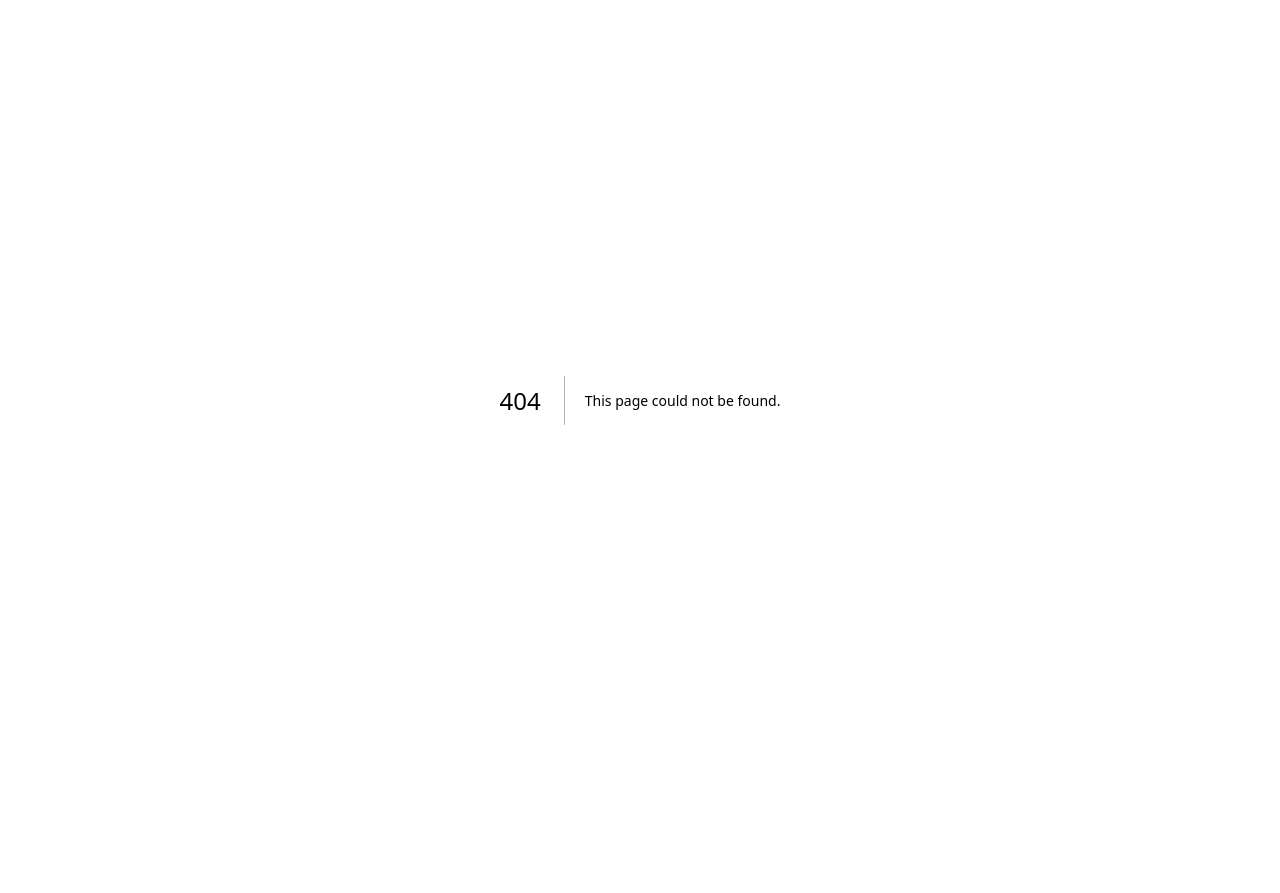
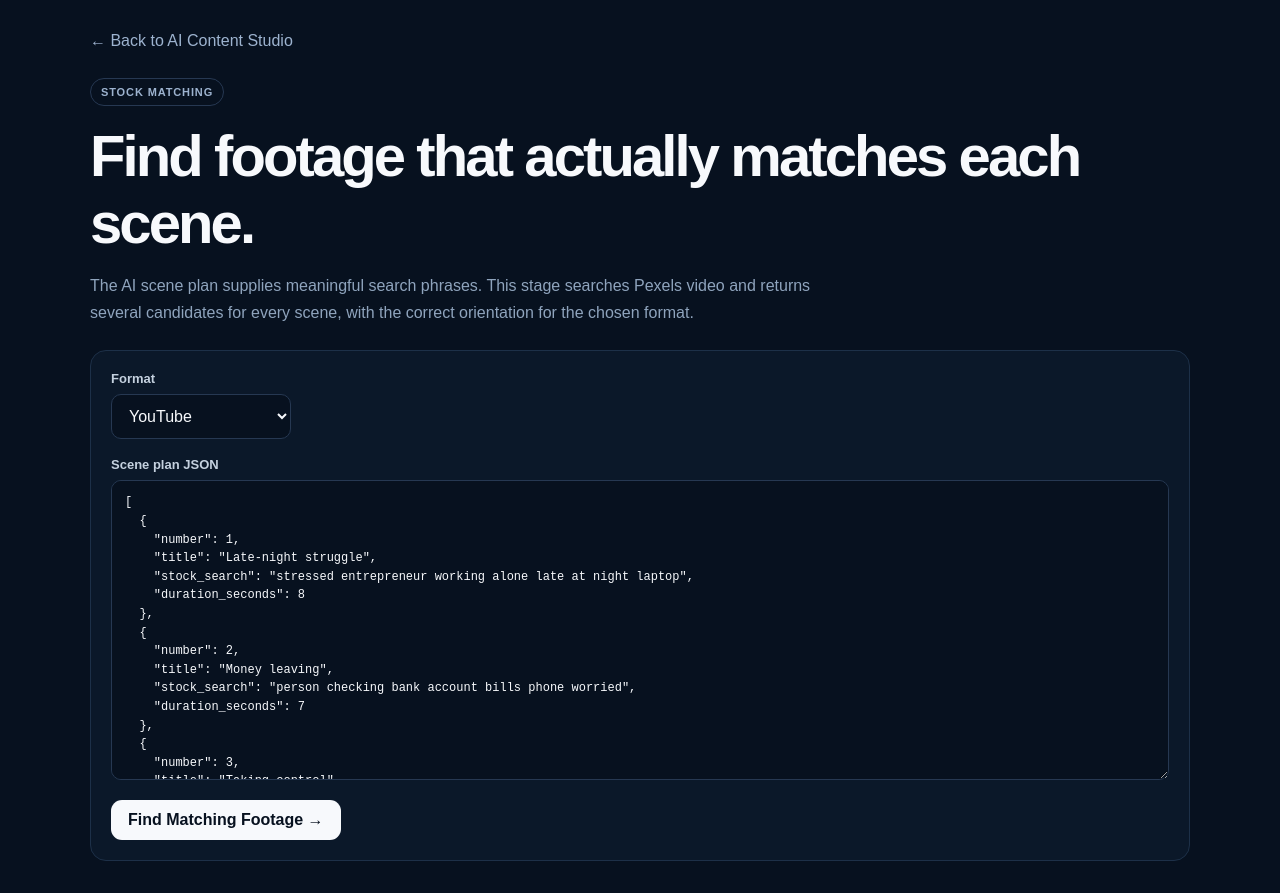
Before and after one commit to Zestplay-com/ai-content-studio, a Next.js app: page /stock-matcher in a window 1280 px wide. Before the commit this address had no page. Before the commit the page ends 800 px from the top, so only its background shows below. Built offline with nearby package versions, Linux system fonts and the light colour scheme.

Commit message:
Add stock footage matcher test workspace

```diff
--- /dev/null
+++ b/app/stock-matcher/page.tsx
@@ -0,0 +1,121 @@
+"use client";
+
+import { useState } from "react";
+
+type Match = {
+  scene_number: number;
+  query: string;
+  orientation: string;
+  results: Array<{
+    id: number;
+    duration: number;
+    thumbnail: string;
+    pexels_url: string;
+    creator: string;
+    creator_url: string;
+    video_url: string | null;
+  }>;
+};
+
+const sampleScenes = [
+  { number: 1, title: "Late-night struggle", stock_search: "stressed entrepreneur working alone late at night laptop", duration_seconds: 8 },
+  { number: 2, title: "Money leaving", stock_search: "person checking bank account bills phone worried", duration_seconds: 7 },
+  { number: 3, title: "Taking control", stock_search: "young adult planning personal finances notebook laptop", duration_seconds: 8 },
+];
+
+export default function StockMatcherPage() {
+  const [format, setFormat] = useState("YouTube");
+  const [scenesText, setScenesText] = useState(JSON.stringify(sampleScenes, null, 2));
+  const [matches, setMatches] = useState<Match[]>([]);
+  const [loading, setLoading] = useState(false);
+  const [error, setError] = useState("");
+
+  async function matchStock() {
+    setLoading(true);
+    setError("");
+    setMatches([]);
+    try {
+      let scenes: unknown;
+      try {
+        scenes = JSON.parse(scenesText);
+      } catch {
+        throw new Error("The scene JSON is not valid. Check the format and try again.");
+      }
+      if (!Array.isArray(scenes) || scenes.length === 0) {
+        throw new Error("Add at least one scene before searching.");
+      }
+
+      const response = await fetch("/api/match-stock", {
+        method: "POST",
+        headers: { "Content-Type": "application/json" },
+        body: JSON.stringify({ scenes, format }),
+      });
+      const text = await response.text();
+      let data: { matches?: Match[]; error?: string } = {};
+      try { data = JSON.parse(text); } catch { throw new Error(`The stock service returned an unexpected response (${response.status}).`); }
+      if (!response.ok) throw new Error(data.error || "Could not search stock footage.");
+      setMatches(data.matches || []);
+    } catch (err) {
+      setError(err instanceof Error ? err.message : "Could not search stock footage.");
+    } finally {
+      setLoading(false);
+    }
+  }
+
+  return (
+    <main style={{ minHeight: "100vh", padding: "32px 20px" }}>
+      <div style={{ maxWidth: 1100, margin: "0 auto" }}>
+        <a href="/" style={{ color: "#9db3cf", textDecoration: "none" }}>← Back to AI Content Studio</a>
+        <div style={{ marginTop: 28 }}>
+          <span style={pill}>STOCK MATCHING</span>
+          <h1 style={{ fontSize: "clamp(36px, 6vw, 58px)", letterSpacing: "-0.05em", margin: "16px 0 10px" }}>Find footage that actually matches each scene.</h1>
+          <p style={{ color: "#8fa4bd", lineHeight: 1.7, maxWidth: 760 }}>The AI scene plan supplies meaningful search phrases. This stage searches Pexels video and returns several candidates for every scene, with the correct orientation for the chosen format.</p>
+        </div>
+
+        <section style={{ ...card, marginTop: 24 }}>
+          <div style={{ display: "grid", gridTemplateColumns: "180px 1fr", gap: 14, alignItems: "end" }}>
+            <div><label style={label}>Format</label><select value={format} onChange={(e) => setFormat(e.target.value)} style={input}><option>YouTube</option><option>YouTube Short</option><option>TikTok / Reel</option></select></div>
+          </div>
+          <label style={{ ...label, marginTop: 18 }}>Scene plan JSON</label>
+          <textarea value={scenesText} onChange={(e) => setScenesText(e.target.value)} style={{ ...input, minHeight: 300, fontFamily: "monospace", fontSize: 12, lineHeight: 1.55, resize: "vertical" }} />
+          <button type="button" onClick={matchStock} disabled={loading} style={{ ...primaryButton, marginTop: 16, opacity: loading ? 0.6 : 1 }}>{loading ? "Searching Pexels…" : "Find Matching Footage →"}</button>
+          {loading && <p style={{ color: "#7186a0", fontSize: 12 }}>Searching each scene with its own contextual query. Please wait…</p>}
+        </section>
+
+        {error && <div style={{ ...card, marginTop: 16, borderColor: "#6b3340" }}><strong>Something went wrong</strong><p style={{ color: "#d7a9b2", marginBottom: 0 }}>{error}</p></div>}
+
+        {matches.length > 0 && <section style={{ marginTop: 24 }}>
+          <div style={{ display: "flex", justifyContent: "space-between", alignItems: "center", marginBottom: 12 }}><div><h2 style={{ margin: 0 }}>Matching footage</h2><p style={{ color: "#7186a0", margin: "5px 0 0", fontSize: 13 }}>Pexels results ranked for each scene query.</p></div><span style={status}>MATCHES READY</span></div>
+          <div style={{ display: "grid", gap: 16 }}>
+            {matches.map((match) => <article key={match.scene_number} style={card}>
+              <div style={{ fontWeight: 800, marginBottom: 6 }}>Scene {match.scene_number}</div>
+              <div style={{ color: "#9db3cf", fontSize: 13, marginBottom: 14 }}>Search: <strong>{match.query}</strong> · {match.orientation}</div>
+              <div style={{ display: "grid", gridTemplateColumns: "repeat(auto-fit, minmax(220px, 1fr))", gap: 12 }}>
+                {match.results.map((result) => <div key={result.id} style={resultCard}>
+                  <div style={{ position: "relative", aspectRatio: "16 / 9", background: "#07111f", borderRadius: 10, overflow: "hidden" }}>
+                    <img src={result.thumbnail} alt="Pexels video preview" style={{ width: "100%", height: "100%", objectFit: "cover" }} />
+                  </div>
+                  <div style={{ marginTop: 9, fontSize: 12, color: "#9db3cf" }}>{result.duration}s · {result.creator}</div>
+                  <div style={{ display: "flex", gap: 8, marginTop: 9 }}>
+                    {result.video_url && <a href={result.video_url} target="_blank" rel="noreferrer" style={smallButton}>Preview video</a>}
+                    <a href={result.pexels_url} target="_blank" rel="noreferrer" style={smallButton}>Pexels</a>
+                  </div>
+                </div>)}
+              </div>
+            </article>)}
+          </div>
+          <p style={{ color: "#7186a0", fontSize: 12, marginTop: 16 }}>Photos/videos provided by Pexels. Use the Pexels attribution/link requirements when displaying or exporting their media.</p>
+        </section>}
+      </div>
+    </main>
+  );
+}
+
+const primaryButton = { background: "#f7f9fc", color: "#07111f", border: 0, borderRadius: 11, padding: "11px 17px", fontWeight: 750, cursor: "pointer" } as const;
+const card = { border: "1px solid #1d3048", background: "#0b1829", borderRadius: 16, padding: 20 } as const;
+const resultCard = { border: "1px solid #263852", background: "#07111f", borderRadius: 12, padding: 10 } as const;
+const pill = { display: "inline-block", padding: "7px 10px", border: "1px solid #263852", borderRadius: 999, color: "#9db3cf", fontSize: 11, letterSpacing: "0.08em", fontWeight: 700 } as const;
+const status = { border: "1px solid #263852", borderRadius: 999, padding: "6px 9px", color: "#9db3cf", fontSize: 12 } as const;
+const label = { display: "block", color: "#c5d1df", fontSize: 13, fontWeight: 650, marginBottom: 8 } as const;
+const input = { width: "100%", boxSizing: "border-box" as const, background: "#07111f", color: "#f7f9fc", border: "1px solid #263852", borderRadius: 10, padding: "12px 13px", font: "inherit", outline: "none" } as const;
+const smallButton = { display: "inline-block", border: "1px solid #263852", borderRadius: 8, padding: "7px 9px", color: "#c5d1df", textDecoration: "none", fontSize: 12 } as const;
```
